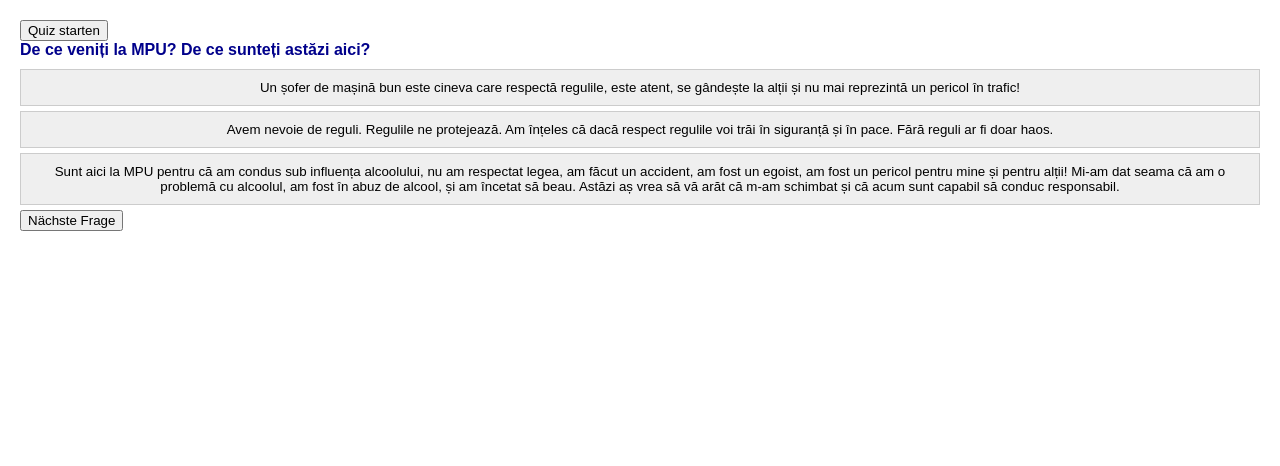
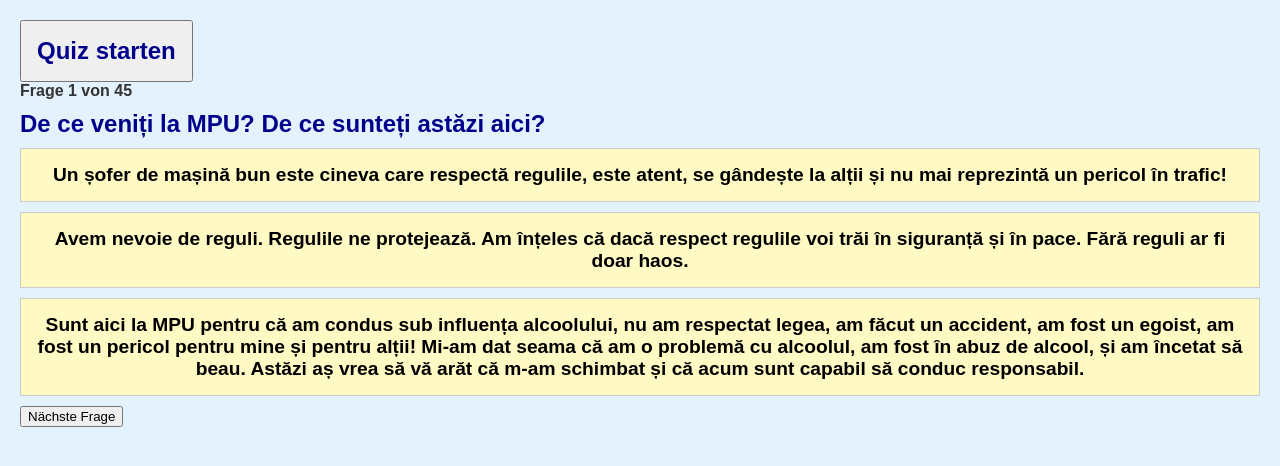
Before and after one commit to Zaha175/MPUQUIZCOSTINEL, a plain HTML site: page index.html in a window 1280 px wide. Both pictures are taken after a click on the button "Quiz starten". Drawn offline with Linux system fonts and the light colour scheme.

Commit message:
Update index.html

```diff
--- a/index.html
+++ b/index.html
@@ -3,21 +3,23 @@
 <head>
 <title>MPU Quiz</title>
 <style>
-body { margin: 20px; font-family: sans-serif; }
-.question { margin-bottom: 10px; color: darkblue; font-weight: bold; /* Frage wird dunkelblau und fett */ }
-.answers button { display: block; width: 100%; padding: 10px; margin-bottom: 5px; border: 1px solid #ccc; }
+body { margin: 20px; font-family: sans-serif; background-color: #e3f2fd; }
+.question { margin-bottom: 10px; color: darkblue; font-weight: bold; font-size: 1.5em; }
+.answers button { display: block; width: 100%; padding: 15px; margin-bottom: 10px; border: 1px solid #ccc; font-size: 1.2em; font-weight: bold; background-color: #fff9c4; }
 .answers button.selected { background-color: #e0f2f7; }
 .answers button.correct { background-color: #c8e6c9; }
 .answers button.incorrect { background-color: #ffcdd2; }
 #quiz { display: none; }
 #results { display: none; margin-top: 20px; text-align: center; font-size: 1.2em; font-weight: bold; }
+.progress { margin-bottom: 10px; font-size: 1em; font-weight: bold; color: #333; }
 </style>
 </head>
 <body>
 
-<button onclick="startQuiz()">Quiz starten</button>
+<button onclick="startQuiz()" style="font-size: 1.5em; font-weight: bold; color: darkblue; padding: 15px;">Quiz starten</button>
 
 <div id="quiz">
+    <div class="progress" id="progress"></div>
     <div class="question" id="questionText"></div>
     <div class="answers" id="answerButtons"></div>
     <button onclick="nextQuestion()">Nächste Frage</button>
@@ -209,6 +211,12 @@ const qa_data = [
             }
 ];
 
+function stripHtml(html) {
+    const tmp = document.createElement("div");
+    tmp.innerHTML = html;
+    return tmp.textContent || tmp.innerText || "";
+}
+
 function shuffleArray(array) {
     for (let i = array.length - 1; i > 0; i--) {
         const j = Math.floor(Math.random() * (i + 1));
@@ -218,27 +226,25 @@ function shuffleArray(array) {
 
 function generateAnswers(questionIndex) {
     if (!qa_data[questionIndex] || !qa_data[questionIndex].answer) {
-        console.error("Ungültige Daten für Frage:", questionIndex);
+        console.error("Invalid data for question:", questionIndex);
         return [];
     }
 
-    const correctAnswer = qa_data[questionIndex].answer;
+    const correctAnswer = stripHtml(qa_data[questionIndex].answer);
     const wrongAnswers = [];
 
-    // Generiere 2 unterschiedliche falsche Antworten
     for (let i = 0; i < 2; i++) {
         let randomIndex = Math.floor(Math.random() * qa_data.length);
-        while (randomIndex === questionIndex || wrongAnswers.includes(qa_data[randomIndex].answer)) {
+        while (randomIndex === questionIndex || wrongAnswers.includes(stripHtml(qa_data[randomIndex].answer))) {
             randomIndex = Math.floor(Math.random() * qa_data.length);
         }
-        wrongAnswers.push(qa_data[randomIndex].answer);
+        wrongAnswers.push(stripHtml(qa_data[randomIndex].answer));
     }
 
     const allAnswers = [correctAnswer, ...wrongAnswers];
     shuffleArray(allAnswers);
     return allAnswers;
 }
-
 
 let currentQuestionIndex = 0;
 let correctAnswers = 0;
@@ -247,7 +253,13 @@ function startQuiz() {
     document.getElementById('quiz').style.display = 'block';
     currentQuestionIndex = 0;
     correctAnswers = 0;
+    updateProgress();
     showQuestion();
+}
+
+function updateProgress() {
+    const progress = document.getElementById('progress');
+    progress.textContent = `Frage ${currentQuestionIndex + 1} von ${qa_data.length}`;
 }
 
 function showQuestion() {
@@ -255,6 +267,7 @@ function showQuestion() {
     answerButtons.innerHTML = '';
 
     if (currentQuestionIndex < qa_data.length) {
+        updateProgress();
         const question = qa_data[currentQuestionIndex].question;
         document.getElementById('questionText').textContent = question;
 
@@ -270,10 +283,8 @@ function showQuestion() {
     }
 }
 
-
-
 function checkAnswer(selectedAnswer, selectedButtonIndex) {
-    const correctAnswer = qa_data[currentQuestionIndex].answer;
+    const correctAnswer = stripHtml(qa_data[currentQuestionIndex].answer);
     const answerButtons = document.getElementById('answerButtons').children;
 
     for (let i = 0; i < answerButtons.length; i++) {
@@ -314,8 +325,6 @@ function showResults() {
 
     document.getElementById('results').innerHTML = resultMessage;
 }
-
-
 </script>
 
 </body>
```
Lines whose indentation alone changed are shown as unchanged.
